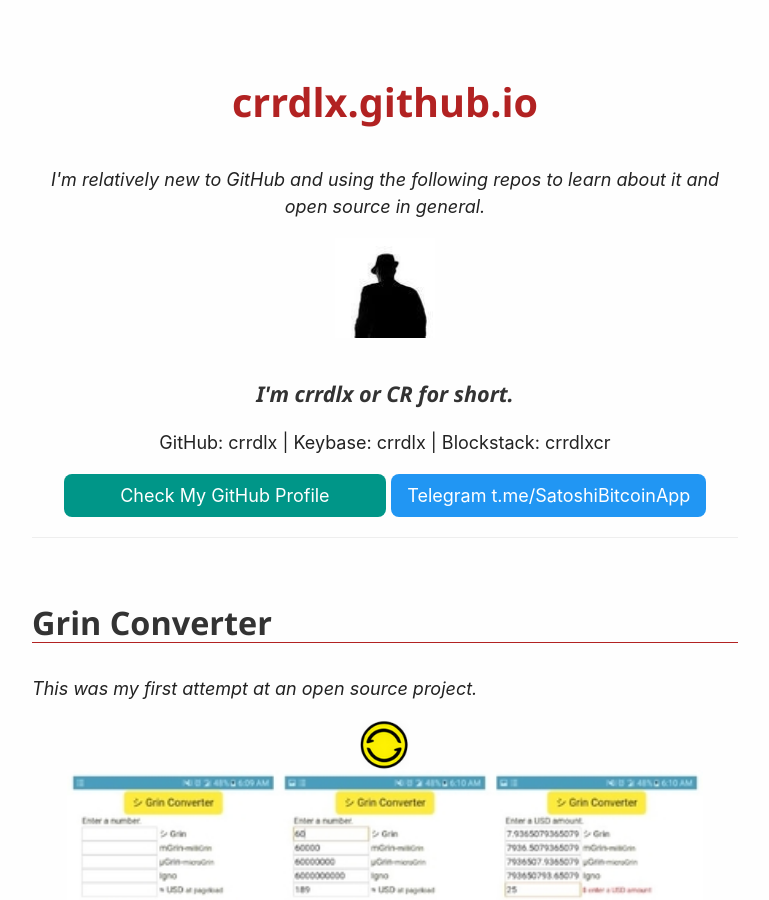
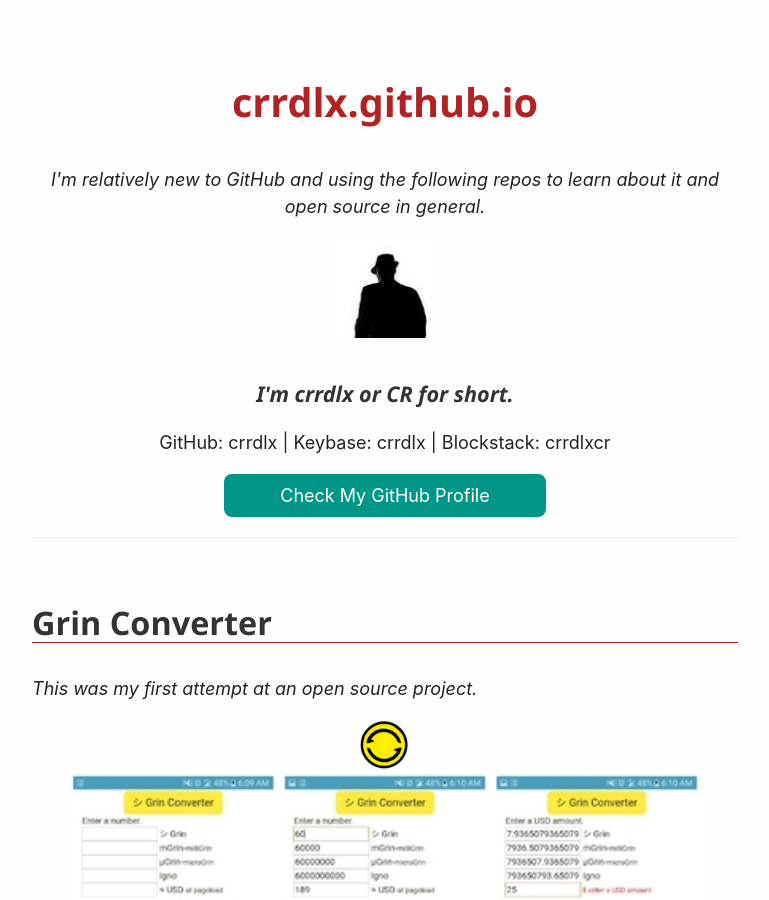
Before and after one commit to crrdlx/crrdlx.github.io, a Jekyll site: the page index.html, which Jekyll copies as it is, in a window 1280 px wide and 900 px high. Shown: the whole window, without its empty margins (255-1024 px from the left). Built offline with Jekyll 4.4.1, drawn with Linux system fonts in a browser that asks for light colours; comment, search, counter and statistics services are not loaded.

Commit message:
Update index.html

```diff
--- a/index.html
+++ b/index.html
@@ -77,7 +77,7 @@ h6 {
 <h5 id="welcome" style="text-align:center">I'm crrdlx or CR for short.</h5>
 <p style="text-align:center">GitHub: crrdlx | Keybase: crrdlx | Blockstack: crrdlxcr</p>
 <div class="w3-container" style="text-align:center">
-    <a href="https://github.com/crrdlx" class="w3-button w3-round-large w3-teal">&nbsp; &nbsp; &nbsp; &nbsp; Check My GitHub Profile &nbsp; &nbsp; &nbsp; &nbsp;</a>     <a href="https://t.me/SatoshiBitcoinApp" class="w3-button w3-round-large w3-blue">Telegram t.me/SatoshiBitcoinApp</a>
+    <a href="https://github.com/crrdlx" class="w3-button w3-round-large w3-teal">&nbsp; &nbsp; &nbsp; &nbsp; Check My GitHub Profile &nbsp; &nbsp; &nbsp; &nbsp;</a>
 </div>
 
 <hr>
```
